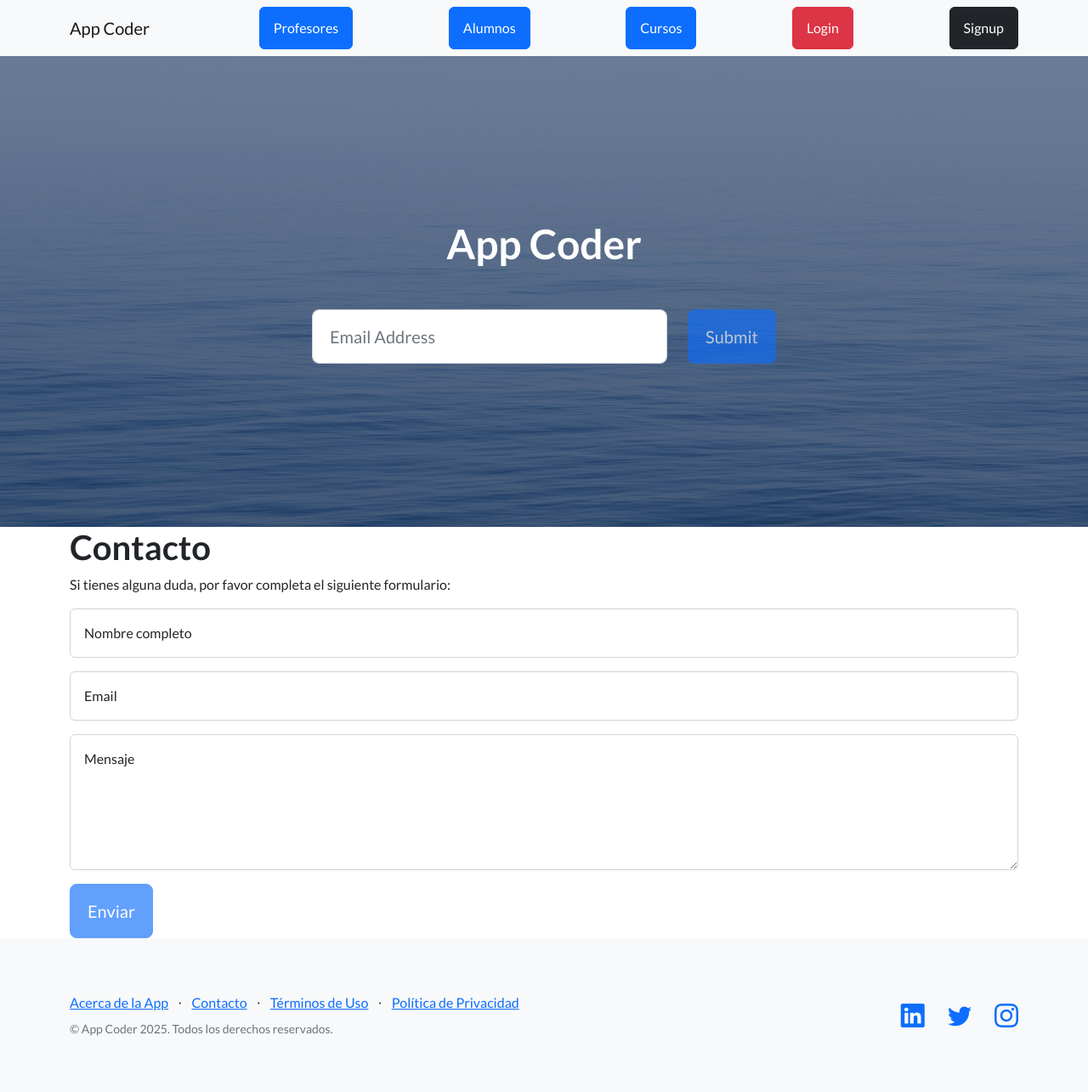
After one commit to vanerm/CursoPython, a Django app: page /AppCoder/contacto/ in a window 1280 px wide. The commit adds this page. Shown: the whole page at 85% size. Run offline with Django 5.2, Linux system fonts and the light colour scheme; some libraries are stand-ins or nearby versions.

Commit message:
Add Contact view

```diff
--- /dev/null
+++ b/AppCoder/template/contacto.html
@@ -0,0 +1,51 @@
+{% extends "padre.html" %}
+
+{% load static %}
+
+{% block contenido %}
+
+    <div class="container">
+        <div class="row">
+            <div class="col-12">
+                <h1>Contacto</h1>
+                <p>Si tienes alguna duda, por favor completa el siguiente formulario:</p>
+                <form id="contactForm" data-sb-form-api-token="API_TOKEN">
+                    <!-- Name input-->
+                    <div class="form-floating mb-3">
+                        <input class="form-control" id="name" type="text" placeholder="Enter your name..." data-sb-validations="required" />
+                        <label for="name">Nombre completo</label>
+                        <div class="invalid-feedback" data-sb-feedback="name:required">Se requiere un nombre.</div>
+                    </div>
+                    <!-- Email address input-->
+                    <div class="form-floating mb-3">
+                        <input class="form-control" id="email" type="email" placeholder="
+Enter your email..." data-sb-validations="required,email" />
+                        <label for="email">Email</label>
+                        <div class="invalid-feedback" data-sb-feedback="email:required">Se requiere un email.</div>
+                        <div class="invalid-feedback" data-sb-feedback="email:email">El email no es válido.</div>
+                    </div>
+                    <!-- Message input-->
+                    <div class="form-floating mb-3">
+                        <textarea class="form-control" id="message" type="text" placeholder="Enter your message here..." style="height: 10rem;" data-sb-validations="required"></textarea>
+                        <label for="message">Mensaje</label>
+                        <div class="invalid-feedback" data-sb-feedback="message:required">Se requiere un mensaje.</div>
+                    </div>
+                    <!-- Submit Button-->
+                    <button class="btn btn-primary btn-lg disabled" id="submitButton" type="submit">Enviar</button>
+                </form>
+                <!-- Submit success message-->
+                <div class="d-none" id="submitSuccessMessage">
+                    <div class="text-center mb-3">
+                        <div class="fw-bolder">¡Envío del formulario exitoso!</div>
+                        <p>Para activar este formulario, regístrate en</p>
+                        <a class="text-white" href="https://startbootstrap.com/solution/contact-forms">https://startbootstrap.com/solution/contact-forms</a>
+                    </div>
+                </div>
+                <!-- Submit error message-->
+                <div class="d-none" id="submitErrorMessage">
+                    <div class="text-center text-danger mb-3">Error sending message!</div>
+                </div>
+            </div>
+        </div>
+    </div>
+{% endblock %}
--- a/AppCoder/template/padre.html
+++ b/AppCoder/template/padre.html
@@ -87,20 +87,20 @@
                 <div class="row">
                     <div class="col-lg-6 h-100 text-center text-lg-start my-auto">
                         <ul class="list-inline mb-2">
-                            <li class="list-inline-item"><a href="#!">About</a></li>
+                            <li class="list-inline-item"><a href="#!">Acerca de la App</a></li>
                             <li class="list-inline-item">⋅</li>
-                            <li class="list-inline-item"><a href="#!">Contact</a></li>
+                            <li class="list-inline-item"><a href="{% url 'contacto' %}">Contacto</a></li>
                             <li class="list-inline-item">⋅</li>
-                            <li class="list-inline-item"><a href="#!">Terms of Use</a></li>
+                            <li class="list-inline-item"><a href="#!">Términos de Uso</a></li>
                             <li class="list-inline-item">⋅</li>
-                            <li class="list-inline-item"><a href="#!">Privacy Policy</a></li>
+                            <li class="list-inline-item"><a href="#!">Política de Privacidad</a></li>
                         </ul>
-                        <p class="text-muted small mb-4 mb-lg-0">&copy; Your Website 2023. All Rights Reserved.</p>
+                        <p class="text-muted small mb-4 mb-lg-0">&copy; App Coder 2025. Todos los derechos reservados. <data id="currentYear"></data> </p>
                     </div>
                     <div class="col-lg-6 h-100 text-center text-lg-end my-auto">
                         <ul class="list-inline mb-0">
                             <li class="list-inline-item me-4">
-                                <a href="#!"><i class="bi-facebook fs-3"></i></a>
+                                <a href="#!"><i class="bi-linkedin fs-3"></i></a>
                             </li>
                             <li class="list-inline-item me-4">
                                 <a href="#!"><i class="bi-twitter fs-3"></i></a>
--- a/AppCoder/urls.py
+++ b/AppCoder/urls.py
@@ -7,5 +7,8 @@ urlpatterns = [
     path('cursos/', views.cursos, name='cursos'),
     path('alta_curso/<nombre>', views.alta_curso, name='alta_curso'),
     path('profesores/', views.profesores, name='profesores'),
-    path('alumnos/', views.alumnos, name='alumnos')
+    path('alumnos/', views.alumnos, name='alumnos'),
+    path('login/', views.inicio, name='login'),
+    path('signup/', views.inicio, name='signup'),
+    path('contacto/', views.contacto, name='contacto')
 ]
--- a/AppCoder/views.py
+++ b/AppCoder/views.py
@@ -27,3 +27,6 @@ def profesores(request):
 
 def alumnos(request):
     return render(request, "alumnos.html")
+
+def contacto(request):
+    return render(request, "contacto.html")
```
